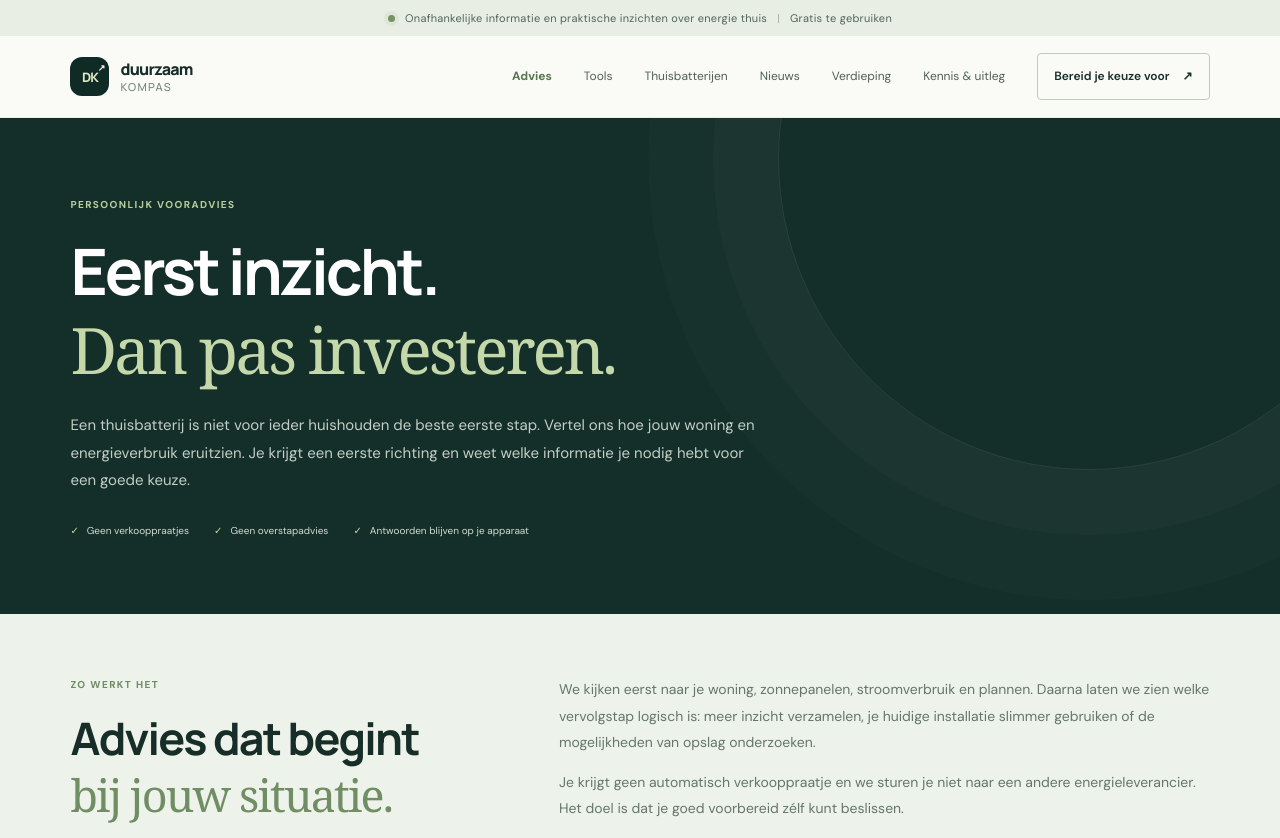
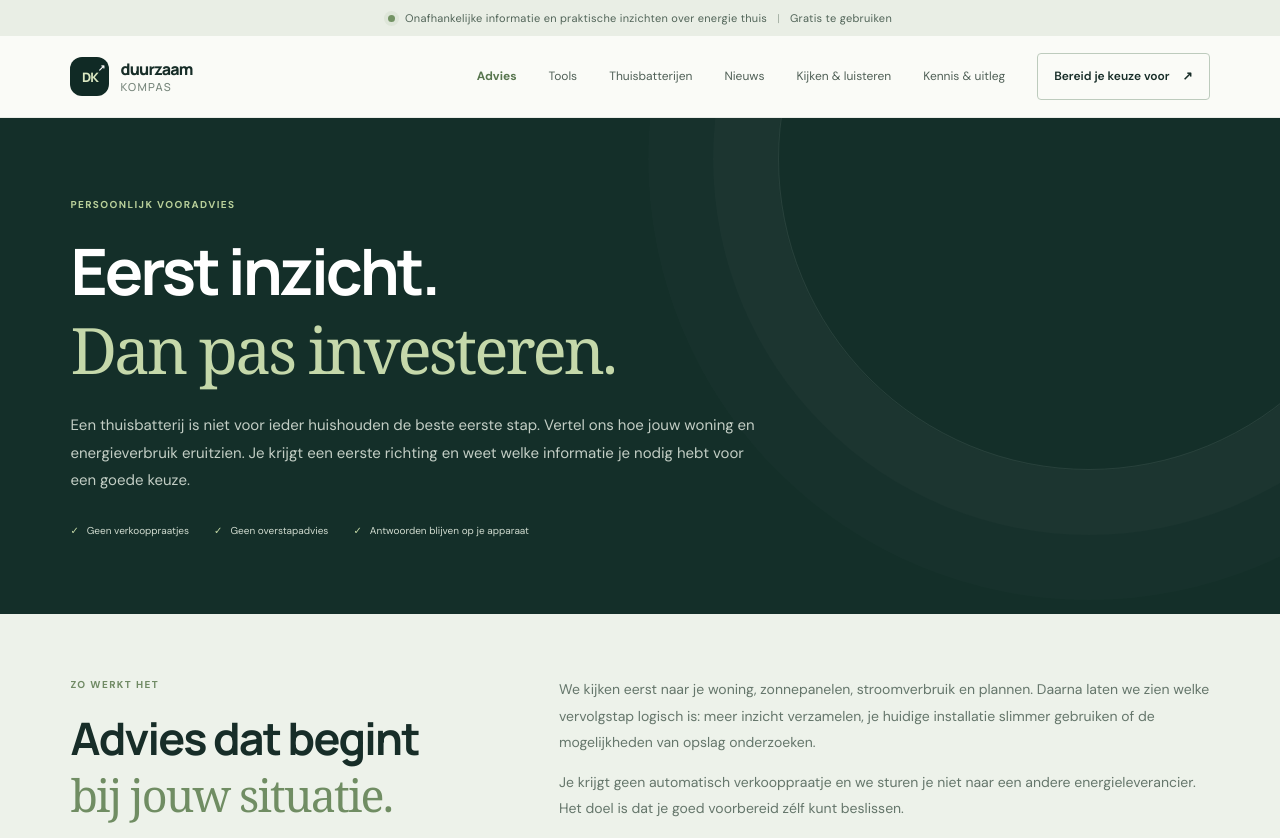
Before and after one commit to dullemondbas-dotcom/duurzaamkompas, a plain HTML site: page advies.html in a window 1280 px wide. Shown: the top 838 px of the page. Drawn offline with Linux system fonts and the light colour scheme.

Commit message:
Add Kijken & luisteren to all platform navigation

```diff
--- a/advies.html
+++ b/advies.html
@@ -25,7 +25,7 @@
   <header class="site-header">
     <a class="brand" href="index.html" aria-label="DuurzaamKompas startpagina"><span class="brand-mark">DK<span>↗</span></span><span class="brand-name">duurzaam<span>kompas</span></span></a>
     <button class="menu-toggle" aria-label="Menu openen" aria-expanded="false">☰</button>
-    <nav class="nav" aria-label="Hoofdnavigatie"><a href="advies.html">Advies</a><a href="tools.html">Tools</a><a href="vergelijker.html">Thuisbatterijen</a><a href="nieuws.html">Nieuws</a><a href="verdieping.html">Verdieping</a><a href="kennisbank.html">Kennis & uitleg</a><a class="nav-cta" href="keuzehulp.html">Bereid je keuze voor <span>↗</span></a></nav>
+    <nav class="nav" aria-label="Hoofdnavigatie"><a href="advies.html">Advies</a><a href="tools.html">Tools</a><a href="vergelijker.html">Thuisbatterijen</a><a href="nieuws.html">Nieuws</a><a href="kijken.html">Kijken & luisteren</a><a href="kennisbank.html">Kennis & uitleg</a><a class="nav-cta" href="keuzehulp.html">Bereid je keuze voor <span>↗</span></a></nav>
   </header>
   <main>
     <section class="page-hero advice-hero">
@@ -175,6 +175,6 @@
       </div>
     </section>
   </main>
-  <footer class="footer"><a class="brand footer-brand" href="index.html"><span class="brand-mark">DK<span>↗</span></span><span class="brand-name">duurzaam<span>kompas</span></span></a><span>Grip op energie begint met inzicht.</span><div class="footer-links"><a href="advies.html">Advies</a><a href="tools.html">Tools</a><a href="nieuws.html">Nieuws & duiding</a><a href="verdieping.html">Verdieping</a><a href="onderzoek.html">Onderzoek</a><a href="vergelijker.html">Thuisbatterijen</a><a href="kennisbank.html">Kennisbank</a><a href="regelgeving.html">Regels & kosten</a><a href="bronnen.html">Redactionele werkwijze</a><a href="over.html">Over het platform</a></div><span>© <span id="year"></span> DuurzaamKompas</span></footer>
+  <footer class="footer"><a class="brand footer-brand" href="index.html"><span class="brand-mark">DK<span>↗</span></span><span class="brand-name">duurzaam<span>kompas</span></span></a><span>Grip op energie begint met inzicht.</span><div class="footer-links"><a href="advies.html">Advies</a><a href="tools.html">Tools</a><a href="nieuws.html">Nieuws & duiding</a><a href="kijken.html">Kijken & luisteren</a><a href="verdieping.html">Verdieping</a><a href="onderzoek.html">Onderzoek</a><a href="vergelijker.html">Thuisbatterijen</a><a href="kennisbank.html">Kennisbank</a><a href="regelgeving.html">Regels & kosten</a><a href="bronnen.html">Redactionele werkwijze</a><a href="over.html">Over het platform</a></div><span>© <span id="year"></span> DuurzaamKompas</span></footer>
 </body>
 </html>
```
